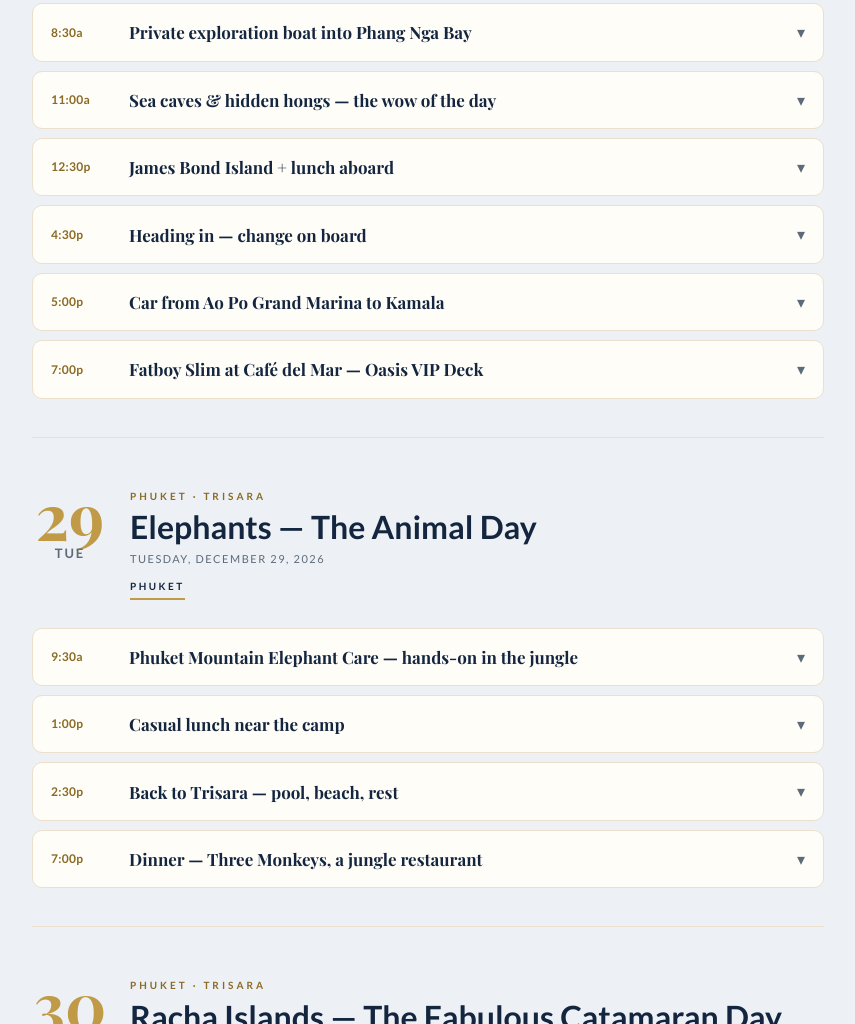
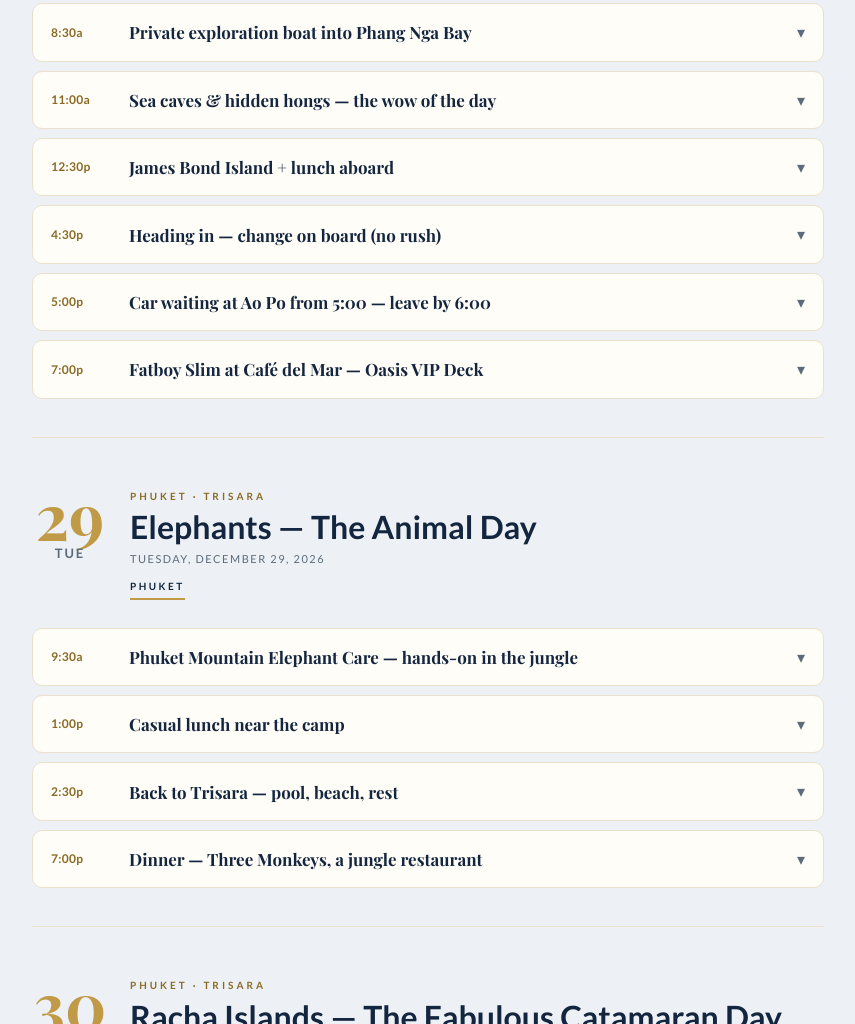
Before and after one commit to varonow/aronow-tours, a plain HTML site: page asia/itinerary.html in a window 1280 px wide. Shown: the part 5877-6901 px from the top of the page, without its empty margins (212-1067 px from the left). Drawn offline with nearby package versions, Linux system fonts and the light colour scheme; a script that the page names is missing; a web font is replaced by a local one.

Commit message:
Asia Dec 28: car waits from 5:00, leave marina by 6:00
Co-Authored-By: Claude Opus 5.5 <noreply@anthropic.com>
Claude-Session: https://claude.ai/code/session_01P87MqhFJmcKd6xkb4TgWpn

```diff
--- a/asia/itinerary.html
+++ b/asia/itinerary.html
@@ -274,13 +274,13 @@
       <span class="event-chev">▾</span></div>
       <div class="event-body"><div class="event-inner"><div class="event-desc"><span class="tag t-art">🏝 Island</span>See the famous island because you're right there, without losing half a day to crowds. Lunch on your own boat — grilled fish, salads, vegetables, noodles, fruit, wine.</div></div></div></div><div class="event" id="ev-7-3"><div class="event-toggle" onclick="toggleEvent('ev-7-3')">
       <span class="event-time">4:30p</span>
-      <span class="event-title">Heading in — change on board</span>
+      <span class="event-title">Heading in — change on board (no rush)</span>
       <span class="event-chev">▾</span></div>
-      <div class="event-body"><div class="event-inner"><div class="event-desc"><span class="tag t-sea">🚿 Quick change</span>On the cruise back to Ao Po, rinse off the salt and swap swimsuits for evening clothes in the air-conditioned cabin. Nothing needs pressing — Café del Mar is beach chic. Hair up, sunglasses on, done.</div></div></div></div><div class="event" id="ev-7-4"><div class="event-toggle" onclick="toggleEvent('ev-7-4')">
+      <div class="event-body"><div class="event-inner"><div class="event-desc"><span class="tag t-sea">🚿 Quick change</span>On the cruise back to Ao Po, rinse off the salt and swap swimsuits for evening clothes in the air-conditioned cabin. Nothing needs pressing — Café del Mar is beach chic. Hair up, sunglasses on, done.</div><div class="event-note">⚡ No rush — the car waits at the marina from 5:00, so you can stay out a little longer. Just be off the boat and leaving Ao Po by 6:00pm at the latest to make the 7:00–7:20 arrival window.</div></div></div></div><div class="event" id="ev-7-4"><div class="event-toggle" onclick="toggleEvent('ev-7-4')">
       <span class="event-time">5:00p</span>
-      <span class="event-title">Car from Ao Po Grand Marina to Kamala</span>
+      <span class="event-title">Car waiting at Ao Po from 5:00 — leave by 6:00</span>
       <span class="event-chev">▾</span></div>
-      <div class="event-body"><div class="event-inner"><div class="event-desc"><span class="tag t-art">🚐 Transfer</span>Straight off the boat and into the car — about 50–60 minutes across the island to Kamala, arriving well before 7. Grab a snack on the way; the beach bags stay in the car while you're inside, and the driver waits at the venue to bring you home.</div><div class="event-info">📍 Pickup: Ao Po Grand Marina → Café del Mar, Kamala → back to Trisara around 10:30–11pm</div><div class="event-conf">✓ Arranged by Trisara (Por) · private car and driver meets you at Ao Po Grand Marina at 5:00pm · takes you straight to Café del Mar · waits nearby and brings you back to Trisara when you're ready (likely 10:30–11pm) · beach bags stay in the car</div></div></div></div><div class="event" id="ev-7-5"><div class="event-toggle" onclick="toggleEvent('ev-7-5')">
+      <div class="event-body"><div class="event-inner"><div class="event-desc"><span class="tag t-art">🚐 Transfer</span>The car is waiting from 5:00, so step off whenever you're ready — just leave the marina by 6:00pm at the latest. It's about 50–60 minutes across the island to Kamala, and Café del Mar needs you there by 7:00 (20-minute grace, so 7:20 at the very latest). Grab a snack on the way; the beach bags stay in the car while you're inside, and the driver waits at the venue to bring you home.</div><div class="event-info">📍 Pickup: Ao Po Grand Marina → Café del Mar, Kamala → back to Trisara around 10:30–11pm</div><div class="event-conf">✓ Arranged by Trisara (Por) · private car and driver waiting at Ao Po Grand Marina from 5:00pm · takes you straight to Café del Mar · waits nearby and brings you back to Trisara when you're ready (likely 10:30–11pm) · beach bags stay in the car</div></div></div></div><div class="event" id="ev-7-5"><div class="event-toggle" onclick="toggleEvent('ev-7-5')">
       <span class="event-time">7:00p</span>
       <span class="event-title">Fatboy Slim at Café del Mar — Oasis VIP Deck</span>
       <span class="event-chev">▾</span></div>
```
